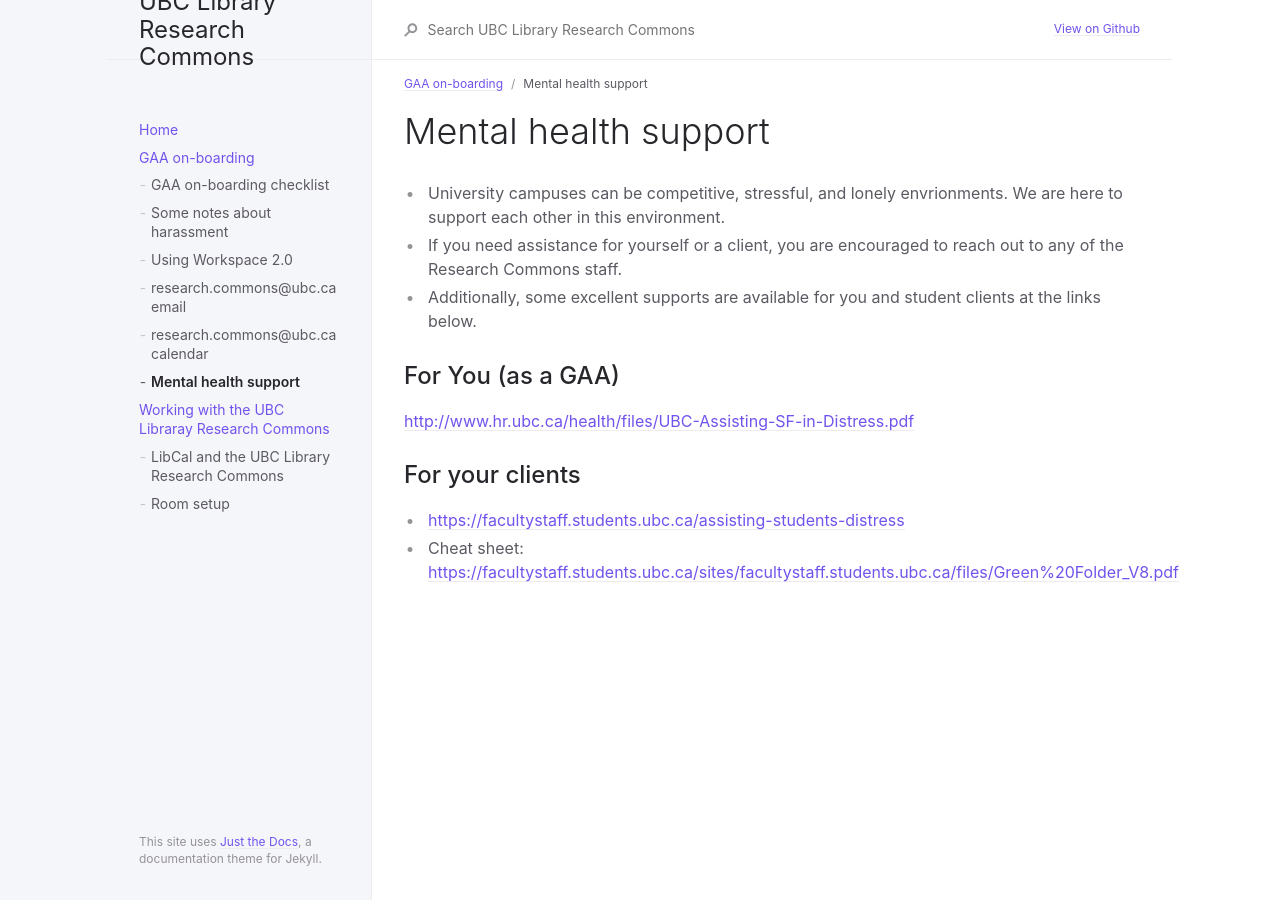
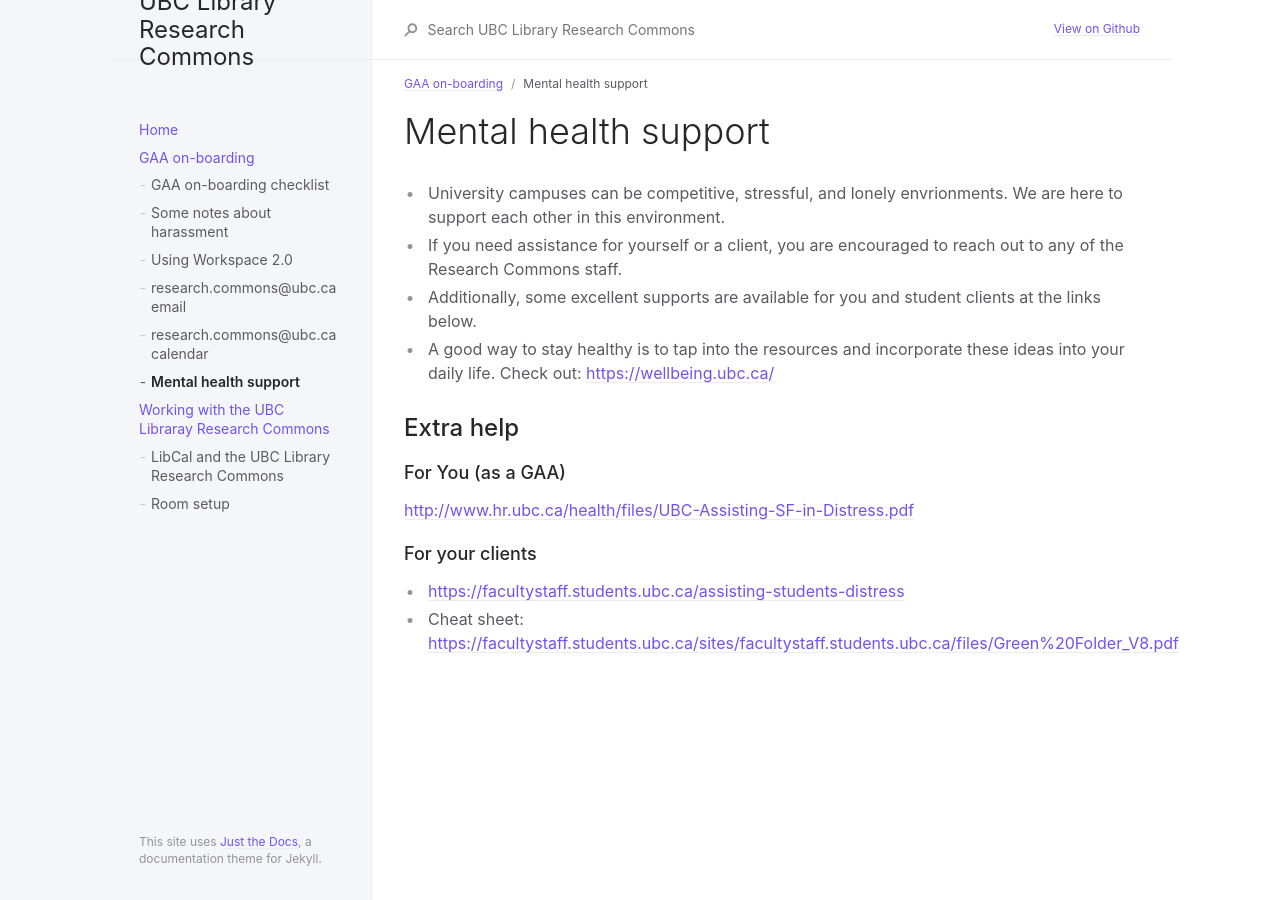
Before and after one commit to sarahblay/rc-docs, a Jekyll site: the page built from docs/gaaonboarding/mentalhealthsupport.md, in a window 1280 px wide. Built offline with Jekyll 4.4.1, drawn with Linux system fonts in a browser that asks for light colours.

Commit message:
Update mentalhealthsupport.md

```diff
--- a/docs/gaaonboarding/mentalhealthsupport.md
+++ b/docs/gaaonboarding/mentalhealthsupport.md
@@ -9,12 +9,15 @@ nav_order: 6
 - University campuses can be competitive, stressful, and lonely envrionments. We are here to support each other in this environment.
 - If you need assistance for yourself or a client, you are encouraged to reach out to any of the Research Commons staff.
 - Additionally, some excellent supports are available for you and student clients at the links below.
+- A good way to stay healthy is to tap into the resources and incorporate these ideas into your daily life. Check out:
+[https://wellbeing.ubc.ca/](https://wellbeing.ubc.ca/)
 
-## For You (as a GAA)
+## Extra help
+### For You (as a GAA)
 
 [http://www.hr.ubc.ca/health/files/UBC-Assisting-SF-in-Distress.pdf](http://www.hr.ubc.ca/health/files/UBC-Assisting-SF-in-Distress.pdf)
 
-## For your clients
+### For your clients
 
 - [https://facultystaff.students.ubc.ca/assisting-students-distress](https://facultystaff.students.ubc.ca/assisting-students-distress)
 - Cheat sheet: [https://facultystaff.students.ubc.ca/sites/facultystaff.students.ubc.ca/files/Green%20Folder_V8.pdf](https://facultystaff.students.ubc.ca/sites/facultystaff.students.ubc.ca/files/Green%20Folder_V8.pdf)
```
